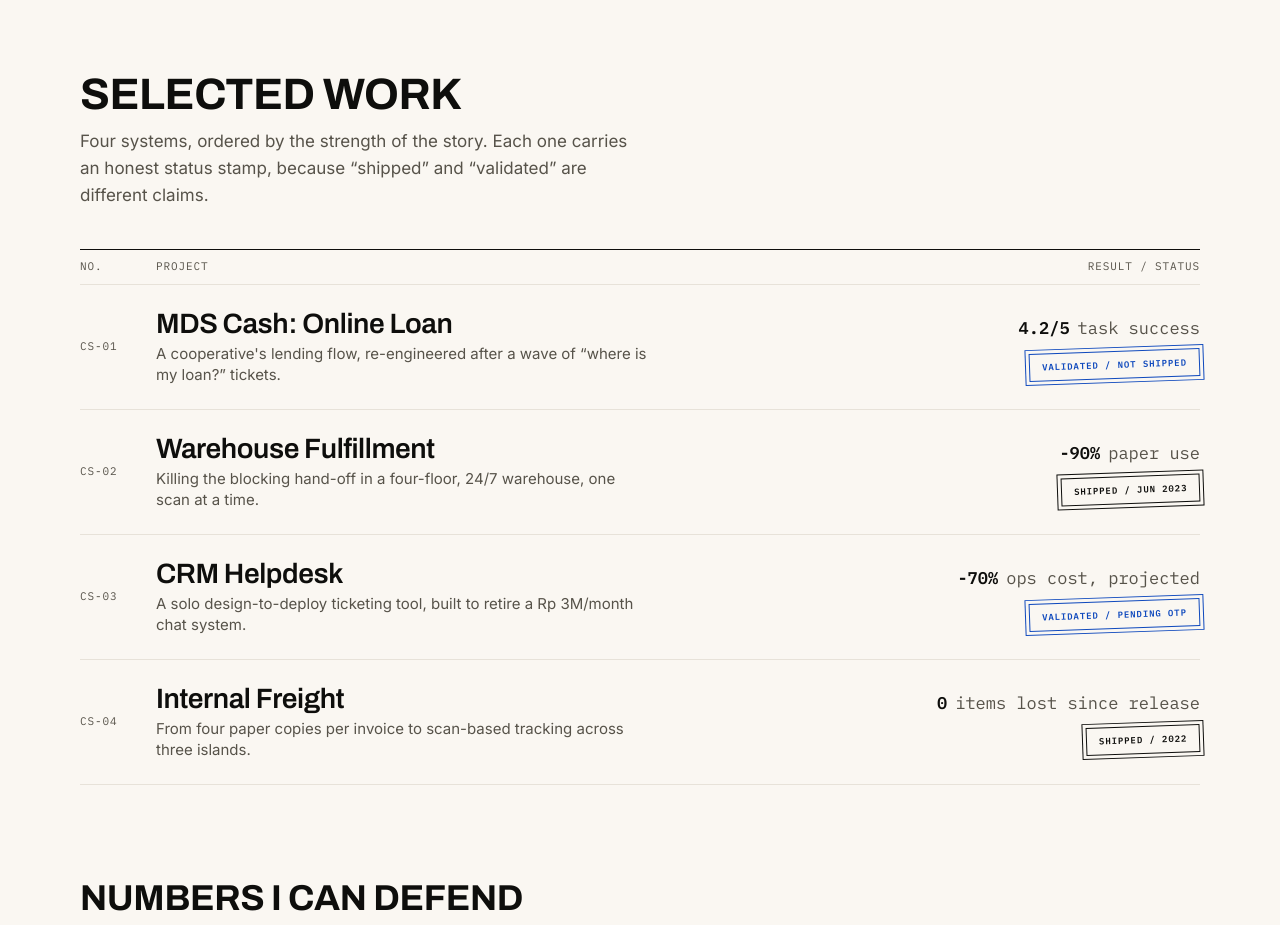
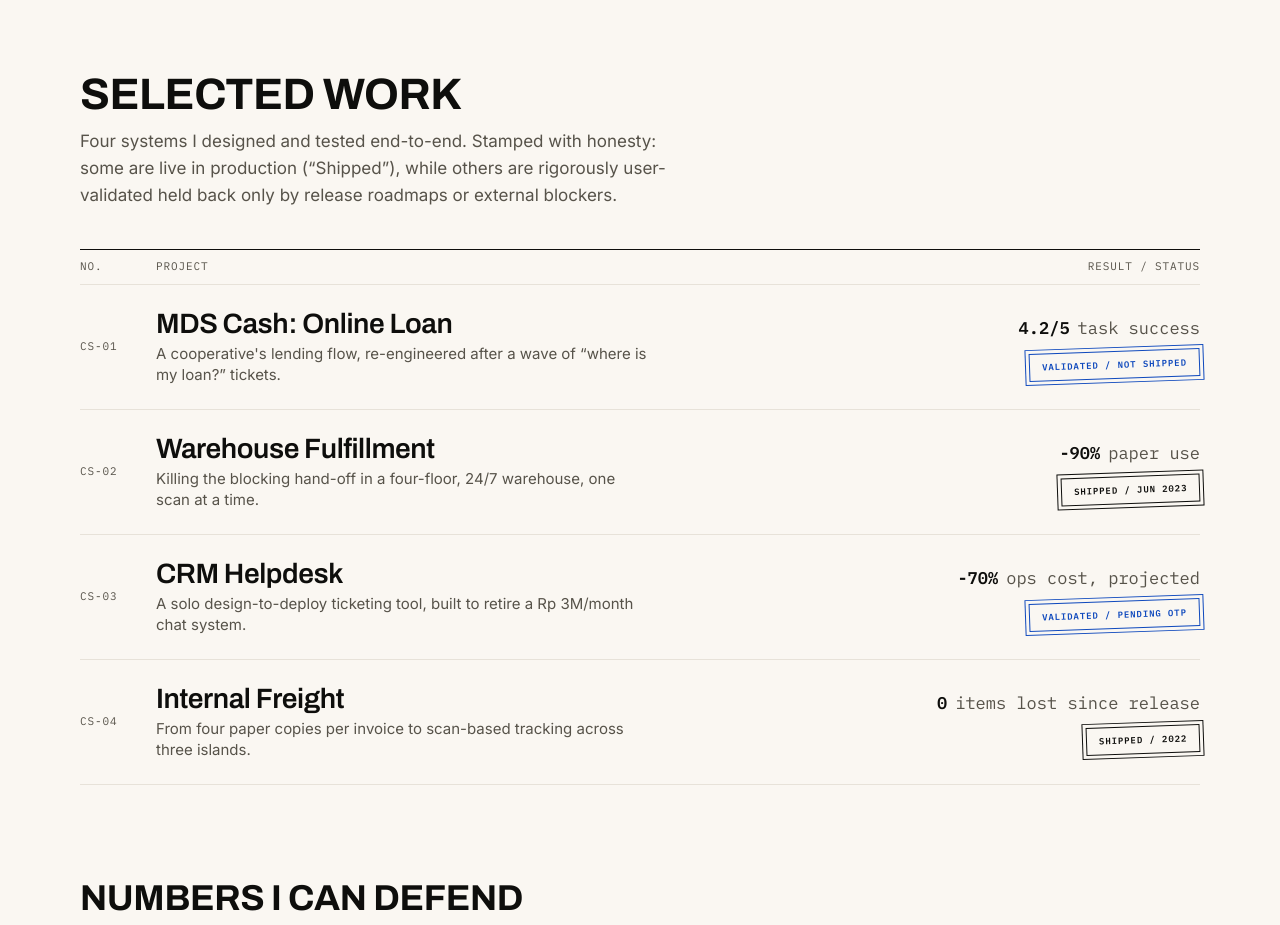
Before and after one commit to panjisap0805/Portfolio-Brutalist, a Next.js app: page / in a window 1280 px wide. Shown: the part 800-1725 px from the top of the page. Built offline with nearby package versions, Linux system fonts and the light colour scheme.

Commit message:
fix WorkIndex copy subheader

```diff
--- a/components/home/WorkIndex.js
+++ b/components/home/WorkIndex.js
@@ -12,10 +12,11 @@ export default function WorkIndex() {
           <h2 className="t-display rv text-[clamp(1.75rem,4vw,2.75rem)]">
             Selected work
           </h2>
-          <p className="rv mt-3 max-w-[52ch] text-ink-soft" style={{ "--ri": 1 }}>
-            Four systems, ordered by the strength of the story. Each one carries
-            an honest status stamp, because &ldquo;shipped&rdquo; and
-            &ldquo;validated&rdquo; are different claims.
+          <p className="rv mt-3 max-w-[56ch] text-ink-soft" style={{ "--ri": 1 }}>
+            Four systems I designed and tested end-to-end. Stamped with
+            honesty: some are live in production (&ldquo;Shipped&rdquo;), while
+            others are rigorously user-validated held back only by release
+            roadmaps or external blockers.
           </p>
         </Reveal>
 
```
